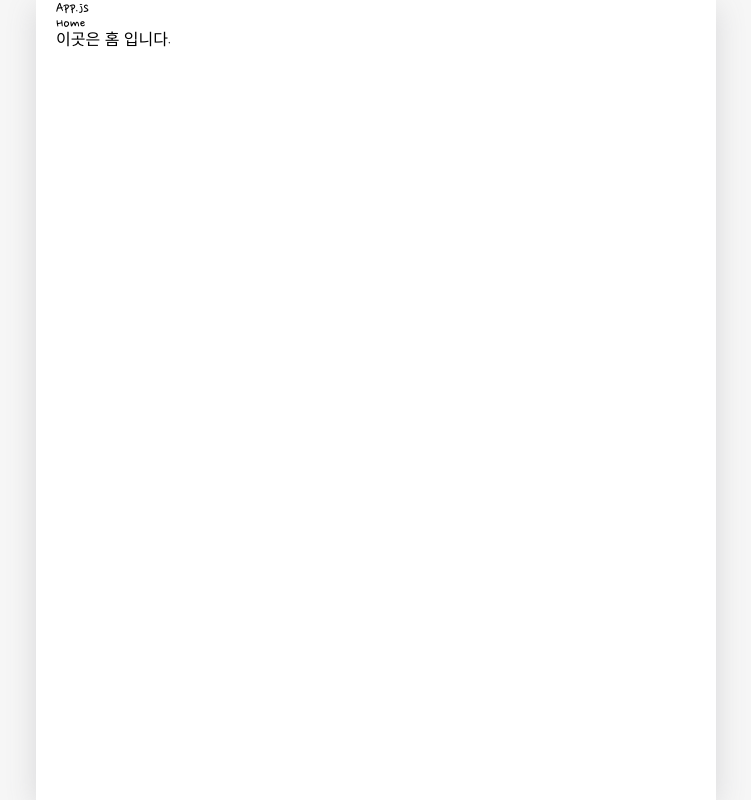
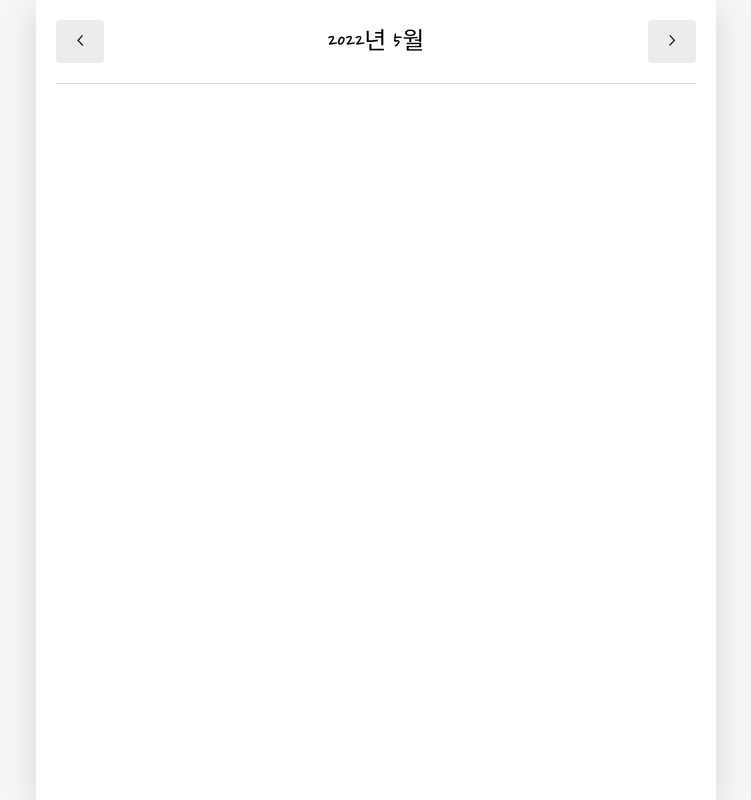
Before and after one commit to productuidev/emotion-diary, a React (Create React App) app: page / in a window 1280 px wide. Shown: the whole page, without its empty margins (264-1015 px from the left). Built offline with nearby package versions, Linux system fonts and the light colour scheme.

Commit message:
create header in Home

```diff
--- a/src/App.js
+++ b/src/App.js
@@ -82,7 +82,6 @@ function App() {
       <DiaryDispatchContext.Provider value={{onCreate, onEdit, onRemove}}>
         <BrowserRouter>
           <div className="App">
-            <h2>App.js</h2>
             <Routes>
               <Route path="/" element={<Home />} />
               <Route path="/new" element={<New />} />
--- a/src/pages/Home.js
+++ b/src/pages/Home.js
@@ -1,8 +1,27 @@
+import { useState } from "react";
+
+import MyHeader from "./../components/MyHeader";
+import MyButton from "./../components/MyButton";
+
 const Home = () => {
+  const [curDate, setCurDate] = useState(new Date());
+  const headText = `${curDate.getFullYear()}년 ${curDate.getMonth()+1}월`;
+
+  const increaseMonth = () => {
+    setCurDate(new Date(curDate.getFullYear(), curDate.getMonth() + 1, curDate.getDate()));
+  };
+
+  const decreaseMonth = () => {
+    setCurDate(new Date(curDate.getFullYear(), curDate.getMonth() - 1, curDate.getDate()));
+  };
+
   return (
     <div>
-      <h1>Home</h1>
-      <p>이곳은 홈 입니다.</p>
+      <MyHeader
+        headText={headText}
+        leftChild={<MyButton text={"<"} onClick={decreaseMonth} />}
+        rightChild={<MyButton text={">"} onClick={increaseMonth} />}
+      />
     </div>
   );
 }
```
